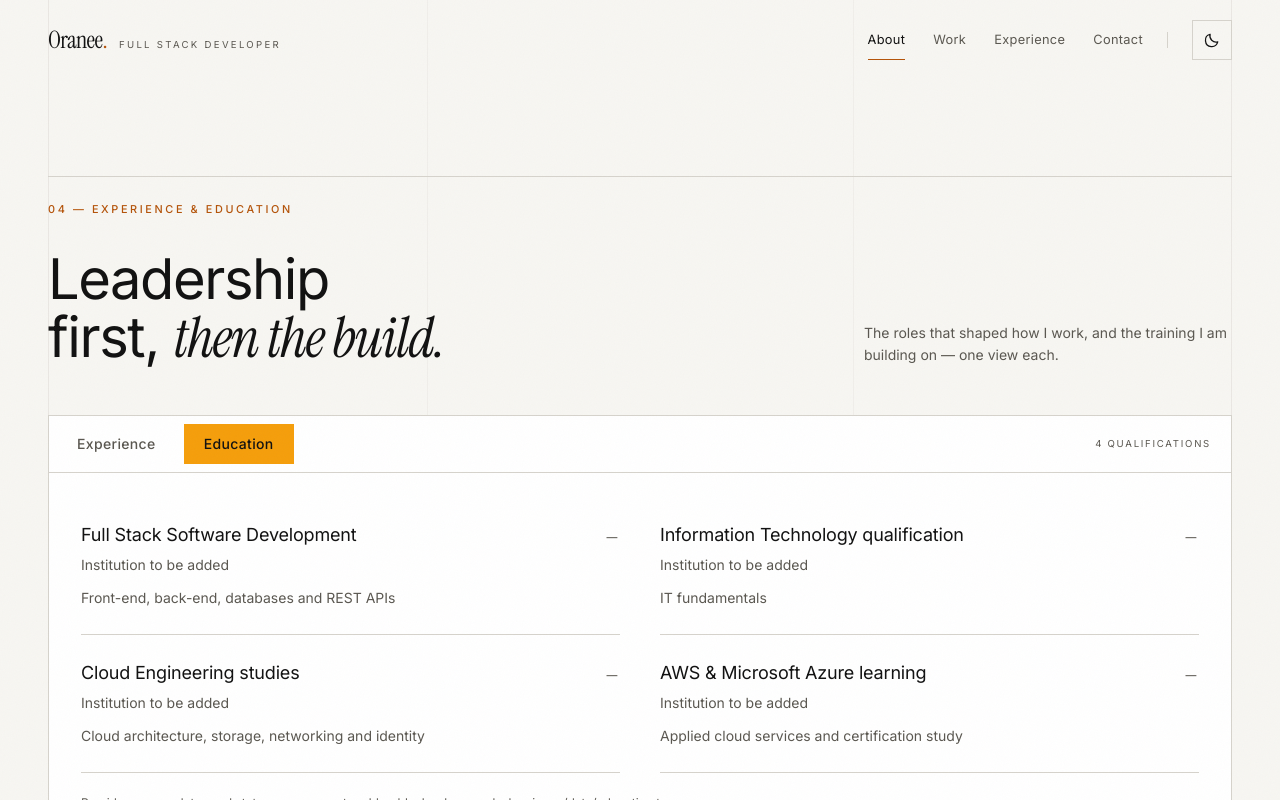
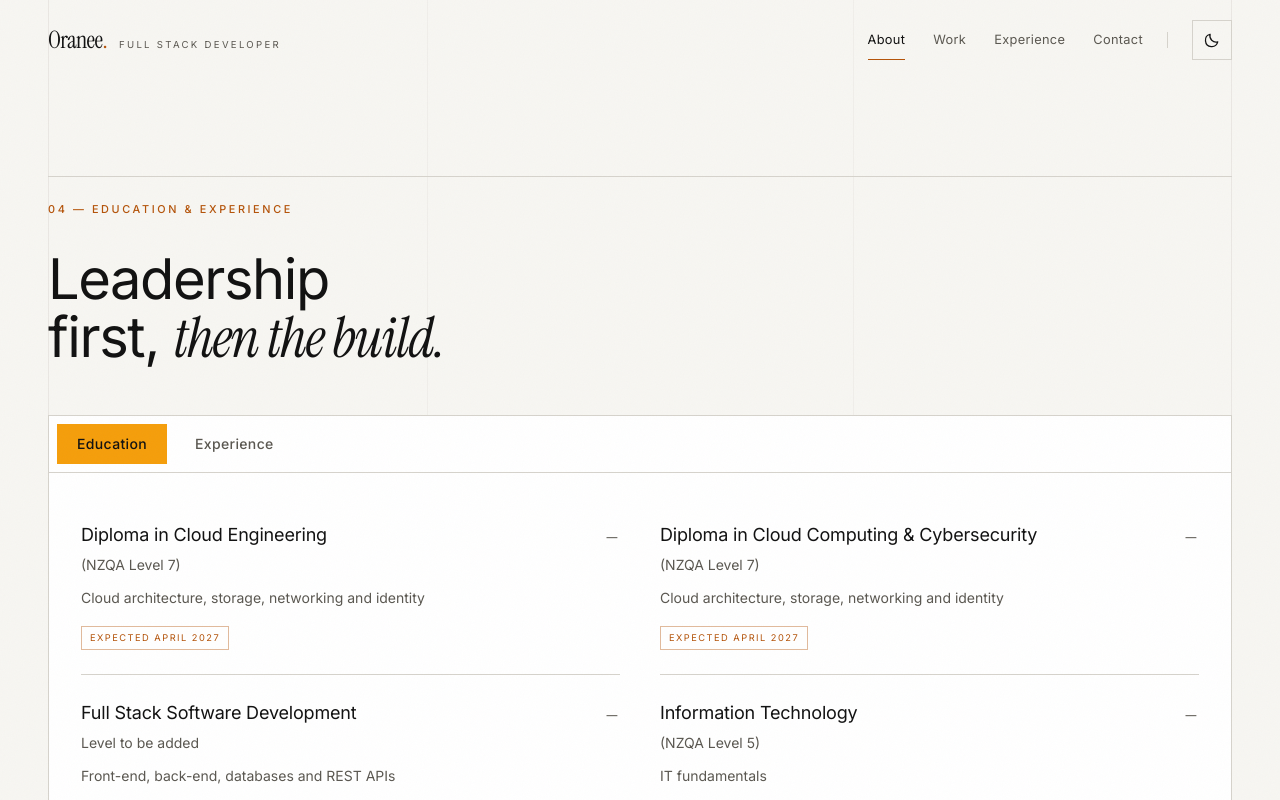
Before and after one commit to Oranee-code/Oranee-s-portfoilo, a React (Vite) app: page / in a window 1280 px wide. Both pictures are taken after a click on the tab "Education". Shown: the part 5048-5848 px from the top of the page. Built offline with nearby package versions, Linux system fonts and the light colour scheme.

Commit message:
added educations

```diff
--- a/index.html
+++ b/index.html
@@ -1,4 +1,4 @@
-<!doctype html>
+<!DOCTYPE html>
 <html lang="en" class="dark">
   <head>
     <meta charset="UTF-8" />
@@ -10,8 +10,16 @@
       content="Oranee is a full stack developer with cloud engineering knowledge based in Wellington, New Zealand. React, TypeScript, Node.js and AWS — with a background in hospitality leadership."
     />
     <meta name="author" content="Oranee" />
-    <meta name="theme-color" content="#111111" media="(prefers-color-scheme: dark)" />
-    <meta name="theme-color" content="#F7F6F2" media="(prefers-color-scheme: light)" />
+    <meta
+      name="theme-color"
+      content="#111111"
+      media="(prefers-color-scheme: dark)"
+    />
+    <meta
+      name="theme-color"
+      content="#F7F6F2"
+      media="(prefers-color-scheme: light)"
+    />
 
     <meta property="og:type" content="website" />
     <meta property="og:title" content="Oranee — Full Stack Developer" />
@@ -36,17 +44,19 @@
 
     <script>
       // Applies the saved theme before first paint so the page never flashes.
-      (function () {
+      ;(function () {
         try {
-          var stored = localStorage.getItem('orannee-portfolio-theme');
-          var prefersLight = window.matchMedia('(prefers-color-scheme: light)').matches;
-          var dark = stored ? stored === 'dark' : !prefersLight;
-          document.documentElement.classList.toggle('dark', dark);
-          document.documentElement.style.colorScheme = dark ? 'dark' : 'light';
+          var stored = localStorage.getItem('orannee-portfolio-theme')
+          var prefersLight = window.matchMedia(
+            '(prefers-color-scheme: dark)'
+          ).matches
+          var dark = stored ? stored === 'dark' : !prefersLight
+          document.documentElement.classList.toggle('dark', dark)
+          document.documentElement.style.colorScheme = dark ? 'dark' : 'light'
         } catch (error) {
-          document.documentElement.classList.add('dark');
+          document.documentElement.classList.add('dark')
         }
-      })();
+      })()
     </script>
 
     <script type="application/ld+json">
--- a/package.json
+++ b/package.json
@@ -15,7 +15,7 @@
   },
   "devDependencies": {
     "@types/node": "^22.10.0",
-    "@types/react": "^19.2.0",
+    "@types/react": "^19.3.0",
     "@types/react-dom": "^19.2.0",
     "@vitejs/plugin-react": "^5.2.0",
     "autoprefixer": "^10.4.21",
--- a/src/components/EducationList.tsx
+++ b/src/components/EducationList.tsx
@@ -1,7 +1,7 @@
 import Reveal from './Reveal'
-import { education, educationNote } from '../data/education'
+import { education } from '../data/education'
 
-/** The Education panel inside the combined Experience & education section. */
+
 export default function EducationList() {
   return (
     <>
@@ -14,7 +14,7 @@ export default function EducationList() {
                 <span className="eyebrow shrink-0 text-muted">{item.period?.trim() || '—'}</span>
               </div>
               <p className="mt-1.5 text-sm text-muted">
-                {item.institution?.trim() || 'Institution to be added'}
+                {item.level?.trim() || 'Level to be added'}
               </p>
               {item.focus ? (
                 <p className="mt-3 text-sm leading-relaxed text-muted">{item.focus}</p>
@@ -29,7 +29,7 @@ export default function EducationList() {
         ))}
       </ul>
 
-      <p className="mt-5 text-xs leading-relaxed text-muted">{educationNote}</p>
+
     </>
   )
 }
--- a/src/components/sections/Career.tsx
+++ b/src/components/sections/Career.tsx
@@ -3,21 +3,22 @@ import EducationList from '../EducationList'
 import ExperienceList from '../ExperienceList'
 import Reveal from '../Reveal'
 import SectionHeader from '../SectionHeader'
-import { education } from '../../data/education'
-import { experience } from '../../data/experience'
+
 
 type TabId = 'experience' | 'education'
 
 const tabs: { id: TabId; label: string; count: string }[] = [
-  { id: 'experience', label: 'Experience', count: `${experience.length} roles` },
-  { id: 'education', label: 'Education', count: `${education.length} qualifications` },
+  {
+    id: 'education', label: 'Education',
+    count: ''
+  },
+  {
+    id: 'experience', label: 'Experience',
+    count: ''
+  },
+
 ]
 
-/**
- * Experience and education share one section: a single framed panel with a
- * two-button toggle, so the page carries one career story instead of two
- * separate blocks.
- */
 export default function Career() {
   const [activeTab, setActiveTab] = useState<TabId>('experience')
   const tabRefs = useRef<Partial<Record<TabId, HTMLButtonElement | null>>>({})
@@ -36,14 +37,14 @@ export default function Career() {
       <div className="shell">
         <SectionHeader
           index="04"
-          label="Experience & education"
+          label="Education & Experience"
           headingId="career-heading"
           title={
             <>
               Leadership first, <em className="font-display italic">then the build.</em>
             </>
           }
-          lede="The roles that shaped how I work, and the training I am building on — one view each."
+
         />
 
         <Reveal className="mt-12">
--- a/src/components/sections/Contact.tsx
+++ b/src/components/sections/Contact.tsx
@@ -32,7 +32,7 @@ export default function Contact() {
                   <ArrowLink href={`mailto:${contact.email}`}>{contact.ctaLabel}</ArrowLink>
                 ) : (
                   <p className="inline-flex items-center border border-dashed border-line px-5 py-3.5 text-sm text-muted">
-                    Email address to be added
+                    oranee.ks99@gmail.com
                   </p>
                 )}
               </div>
--- a/src/data/education.ts
+++ b/src/data/education.ts
@@ -1,48 +1,48 @@
 export type EducationItem = {
   qualification: string
-  /** School, provider or platform — leave empty until confirmed. */
-  institution?: string
-  /** e.g. '2024 — 2025'. Leave empty to show a dash. */
+  level?: string
   period?: string
   focus?: string
-  /** e.g. 'In progress' or 'Completed'. */
   status?: string
 }
 
-/**
- * Education and study. Keep names and dates editable here; anything not yet
- * confirmed is left blank and renders as a dash.
- */
+
 export const education: EducationItem[] = [
   {
+    qualification: 'Diploma in Cloud Engineering',
+    level: '(NZQA Level 7)',
+    period: '',
+    focus: 'Cloud architecture, storage, networking and identity',
+    status: 'Expected April 2027',
+  },
+  {
+    qualification: 'Diploma in Cloud Computing & Cybersecurity',
+    level: '(NZQA Level 7)',
+    period: '',
+    focus: 'Cloud architecture, storage, networking and identity',
+    status: 'Expected April 2027',
+  },
+  {
     qualification: 'Full Stack Software Development',
-    institution: '',
+    level: '',
     period: '',
     focus: 'Front-end, back-end, databases and REST APIs',
     status: '',
   },
   {
-    qualification: 'Information Technology qualification',
-    institution: '',
+    qualification: 'Information Technology',
+    level: '(NZQA Level 5)',
     period: '',
     focus: 'IT fundamentals',
     status: '',
   },
   {
-    qualification: 'Cloud Engineering studies',
-    institution: '',
-    period: '',
-    focus: 'Cloud architecture, storage, networking and identity',
-    status: '',
-  },
-  {
     qualification: 'AWS & Microsoft Azure learning',
-    institution: '',
+    level: '',
     period: '',
     focus: 'Applied cloud services and certification study',
     status: '',
   },
 ]
 
-export const educationNote =
-  'Provider names, dates and statuses are yours to add — blanks show as dashes in src/data/education.ts.'
+export const educationNote = `* Education and study are ongoing. Dates and details are subject to change.`
```
Also changed, not shown: 2 other files (tests, documents, lock files or other folders).
